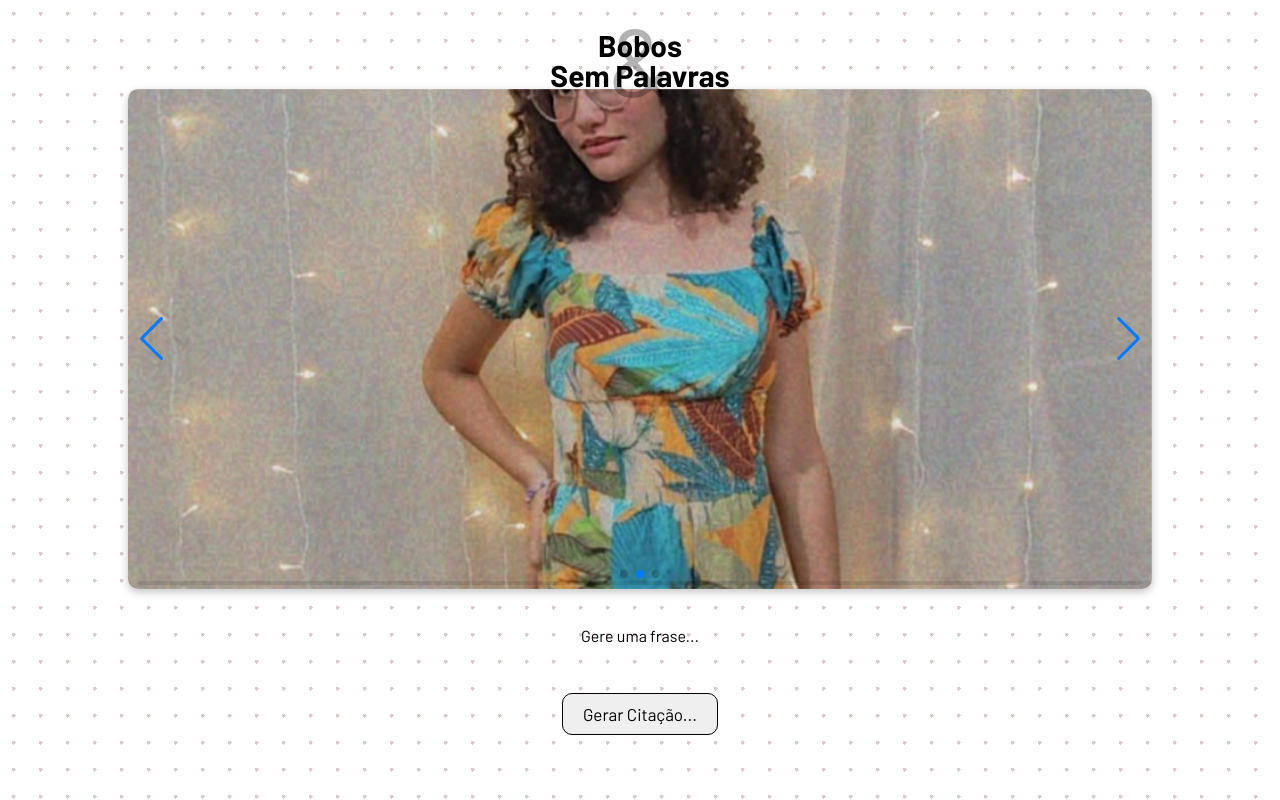
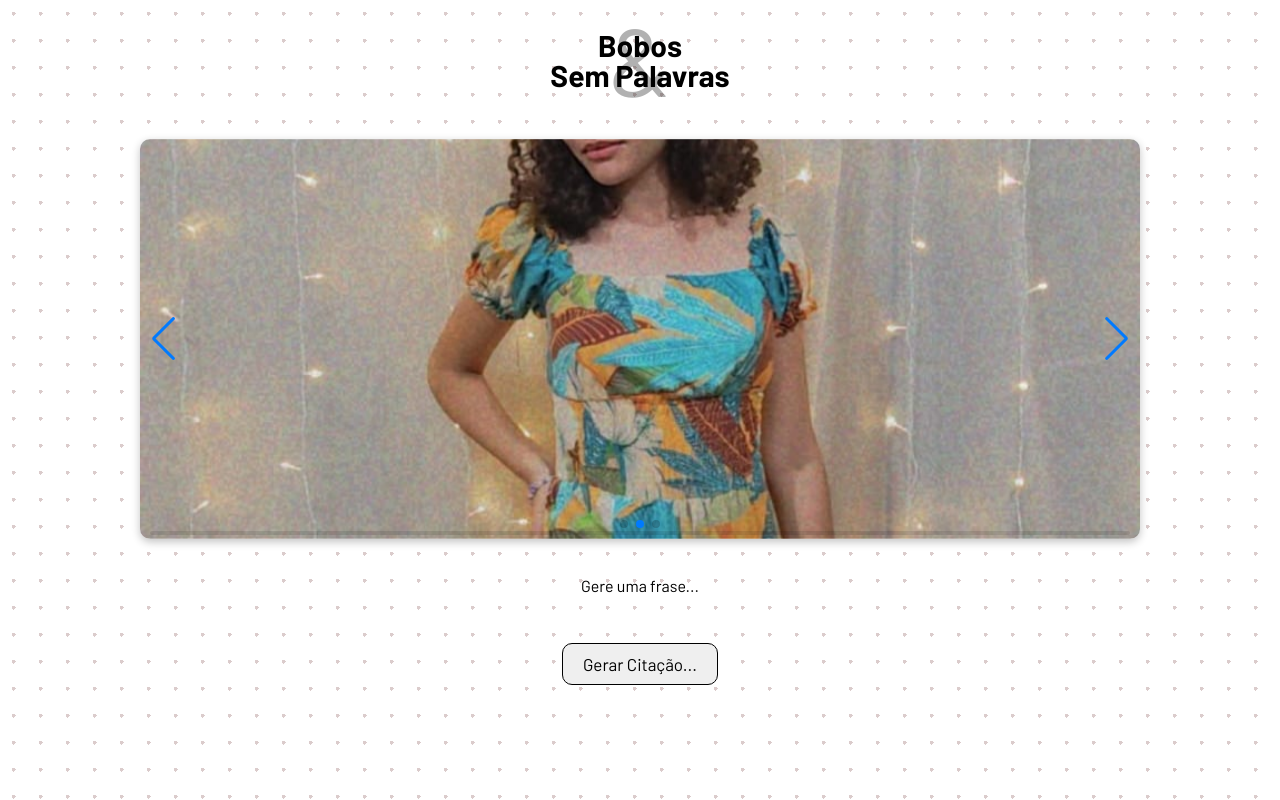
Before and after one commit to pedrinho-devv/sarahepedrinho, a plain HTML site: page index.html in a window 1280 px wide. Drawn offline with nearby package versions, Linux system fonts and the light colour scheme.

Commit message:
modificações

```diff
--- a/css/style.css
+++ b/css/style.css
@@ -131,15 +131,3 @@ body {
     height: 100%;
   }
 }
-
-@media (min-width: 1024px) {
-  .swiper {
-    width: 80%;
-    max-width: 1200px;
-    height: 500px;
-  }
-
-  .swiper img {
-    height: 100%;
-  }
-}
```
